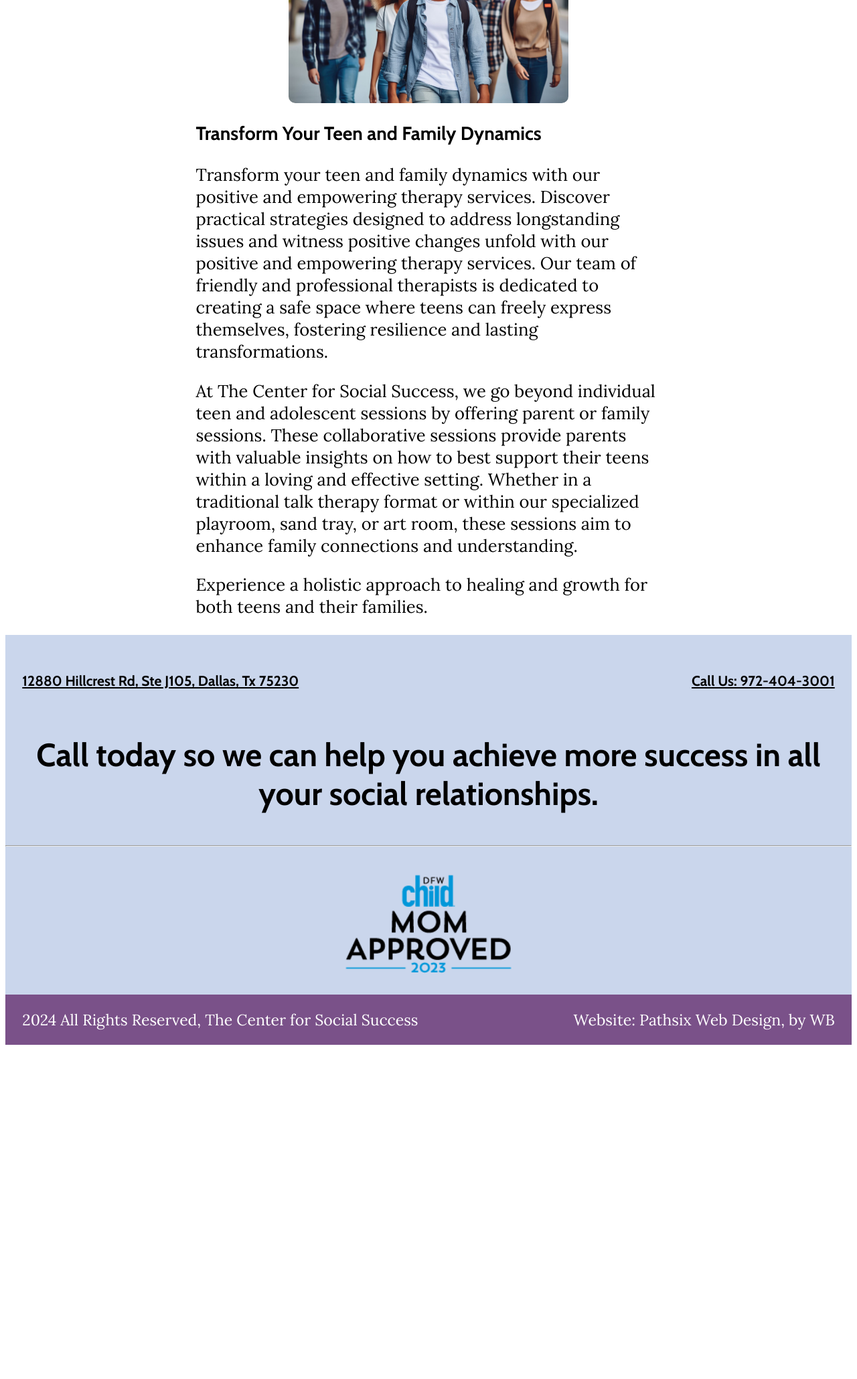
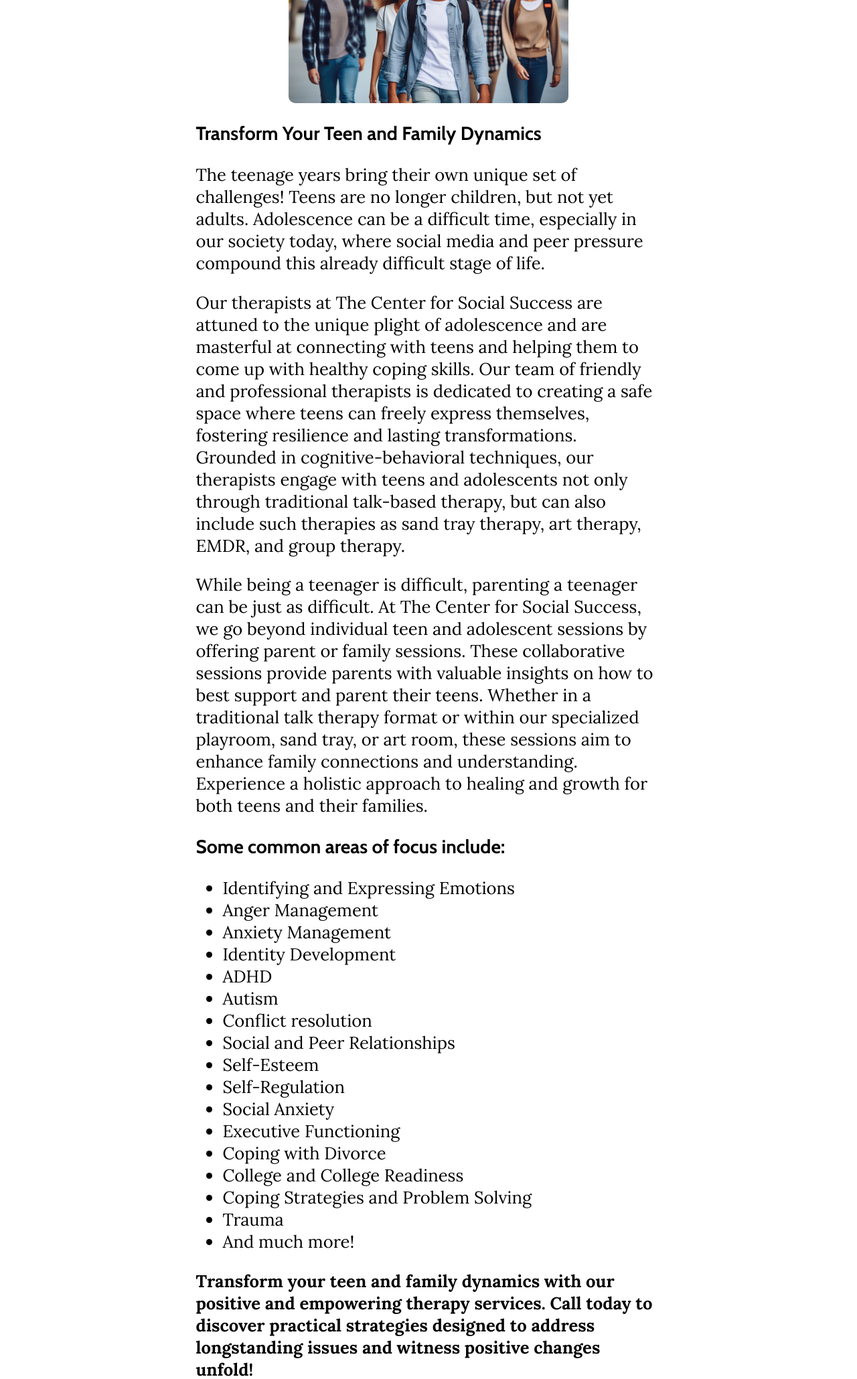
Before and after one commit to boonewh/css-website, a CodeIgniter app: page /database/teen in a window 1280 px wide. Shown: the part 552-2611 px from the top of the page at 67% size. Before the commit the page ends 2112 px from the top, so only its background shows below. Run offline with CodeIgniter, Linux system fonts and the light colour scheme.

Commit message:
Adding two new services & Erin changes

```diff
--- a/application/controllers/Pages.php
+++ b/application/controllers/Pages.php
@@ -66,6 +66,16 @@ class Pages extends CI_Controller {
                 'description' => "Let us help you in all of your social interactions and social skills. Family, individual counseling and group therapy including animal assisted therapy and play therapy.",
         ];
 
+        private $emdrData = [
+                'title' => "CSS EMDR",
+                'description' => "Let us help you in all of your social interactions and social skills. Family, individual counseling and group therapy including animal assisted therapy and play therapy.",
+        ];
+
+        private $sandtrayData = [
+                'title' => "CSS Sand Tray and Art Therapy",
+                'description' => "Let us help you in all of your social interactions and social skills. Family, individual counseling and group therapy including animal assisted therapy and play therapy.",
+        ];
+
         private $scheduleData = [
                 'title' => "CSS Group Therapy Schedule",
                 'description' => "Let us help you in all of your social interactions and social skills. Family, individual counseling and group therapy including animal assisted therapy and play therapy.",
@@ -97,6 +107,10 @@ class Pages extends CI_Controller {
                         $data = $this->adultData;
                 } else if ($page === 'family') {
                         $data = $this->familyData;
+                }else if ($page === 'emdr') {
+                        $data = $this->emdrData;
+                }else if ($page === 'sandtray') {
+                        $data = $this->sandtrayData;
                 } else if ($page === 'staff') {
                         $data = $this->staffData;
                 } else if ($page === 'pups') {
--- a/application/views/pages/play.php
+++ b/application/views/pages/play.php
@@ -1,13 +1,13 @@
         <main>
             <div class="therapy-container2">
-                <h1 id="social">Play Therapy Group</h1>
+                <h1 id="social">Play Therapy</h1>
                 <br>
             </div>
             <br>
             <div>
                 <section class="therapy">
-                    <img src="assets/images/play.jpg" alt="Play Therapy Image">
-                    <h2>Is your child struggling to express their emotions?</h2>
+                    <img src="assets/images/play-therapy.jpg" alt="Play Therapy Image">
+                    <h3>Is your child struggling to express their emotions?</h3>
                     <p>Whether it's dealing with anger, anxiety, or processing family issues, have you exhausted all the online recommendations with little success? Discover the transformative power of play therapy – a safe and therapeutic space designed for children aged 10 and younger.</p>
 
                     <p>In play therapy, children find a unique opportunity to express their emotions and overcome challenges through the power of play. Children do not have the experience or language to express themselves in the same way as adults. Our dedicated therapists use creative and play-based interventions to guide them through this process. Play therapy can help to improve communication skills, develop effective coping skills, identify and express feelings, and strengthen family bonds.</p>
--- a/application/views/pages/social.php
+++ b/application/views/pages/social.php
@@ -6,7 +6,7 @@
             <br>
             <section class="therapy">
                 <img src="assets/images/SocialSkillsGroups.jpg" alt="Social Skills Groups">
-                <h2>Is Your Child Struggling with Social Relationships?</h2>
+                <h3>Is Your Child Struggling with Social Relationships?</h3>
                 <p><strong>Discover the transformative impact of our Social Skills Groups!</strong></p>
                 <p>At The Center for Social Success, we understand the importance of fostering meaningful
                 connections for children. Our unique social skills groups offer a dedicated space for
--- a/application/views/pages/staff.php
+++ b/application/views/pages/staff.php
@@ -5,7 +5,7 @@
             <div class="container2">
                 <div class="staff">
                     <img src="assets/images/erin.jpg" alt="Erin Lozano">
-                    <h4>Erin Lozano, M.Ed, LPC-Supervisor, RPT-S</h4>
+                    <h4>Erin Lozano, MEd, LPC-Supervisor, RPT-S</h4>
                     <h5>Early Childhood Division Director</h5>
                     <ul>
                         <li>Specializations Include:</li>
--- a/application/views/pages/teen.php
+++ b/application/views/pages/teen.php
@@ -1,19 +1,42 @@
         <main>
             <div class="therapy-container2">
-                <h1 id="social">Teen and Adolescent Therapy</h1>
+                <h1>Teen and Adolescent Therapy</h1>
                 <br>
             </div>
             <br>
             <div class= "therapy">
                 <section>
-                    <img src="assets/images/teen.jpg" alt="Child, Teen, Family">
+                    <img src="assets/images/teen.jpg" alt="Teen and Adolescent Therapy image">
                     <h3>Transform Your Teen and Family Dynamics</h3>
-                    <p>Transform your teen and family dynamics with our positive and
-                    empowering therapy services. Discover practical strategies designed to address longstanding issues and witness positive changes unfold with our positive and empowering therapy services. Our team of friendly and professional therapists is dedicated to creating a safe space where teens can freely express themselves, fostering resilience and lasting transformations.</p>
+                    <p>The teenage years bring their own unique set of challenges! Teens are no longer children, but not yet adults. Adolescence can be a difficult time, especially in our society today, where social media and peer pressure compound this already difficult stage of life.</p>
 
-                    <p>At The Center for Social Success, we go beyond individual teen and adolescent sessions by offering parent or family sessions. These collaborative sessions provide parents with valuable insights on how to best support their teens within a loving and effective setting. Whether in a traditional talk therapy format or within our specialized playroom, sand tray, or art room, these sessions aim to enhance family connections and understanding.</p>
+                    <p>Our therapists at The Center for Social Success are attuned to the unique plight of adolescence and are masterful at connecting with teens and helping them to come up with healthy coping skills. Our team of friendly and professional therapists is dedicated to creating a safe space where teens can freely express themselves, fostering resilience and lasting transformations. Grounded in cognitive-behavioral techniques, our therapists engage with teens and adolescents not only through traditional talk-based therapy, but can also include such therapies as sand tray therapy, art therapy, EMDR, and group therapy.</p>
 
-                    <p>Experience a holistic approach to healing and growth for both teens and their families.</p>
+                    <p>While being a teenager is difficult, parenting a teenager can be just as difficult. At The Center for Social Success, we go beyond individual teen and adolescent sessions by offering parent or family sessions. These collaborative sessions provide parents with valuable insights on how to best support and parent their teens. Whether in a traditional talk therapy format or within our specialized playroom, sand tray, or art room, these sessions aim to enhance family connections and understanding. Experience a holistic approach to healing and growth for both teens and their families.</p>
+
+                    <h3>Some common areas of focus include:</h3>
+                    <ul>
+                        <li>Identifying and Expressing Emotions</li>
+                        <li>Anger Management</li>
+                        <li>Anxiety Management</li>
+                        <li>Identity Development</li>
+                        <li>ADHD</li>
+                        <li>Autism</li>
+                        <li>Conflict resolution</li>
+                        <li>Social and Peer Relationships</li>
+                        <li>Self-Esteem</li>
+                        <li>Self-Regulation</li>
+                        <li>Social Anxiety</li>
+                        <li>Executive Functioning</li>
+                        <li>Coping with Divorce</li>
+                        <li>College and College Readiness</li>
+                        <li>Coping Strategies and Problem Solving</li>
+                        <li>Trauma</li>
+                        <li>And much more!</li>
+                    </ul>
+
+                    <p><strong>Transform your teen and family dynamics with our positive and empowering therapy services. Call today to discover practical strategies designed to address longstanding issues and witness positive changes unfold!</strong></p>
+
                 </section>
             </div>
         </main>
--- a/application/views/templates/header.php
+++ b/application/views/templates/header.php
@@ -51,8 +51,8 @@
 							<li><a href="/animal">Animal Assisted Therapy</a></li>
 							<li><a href="/adult">Young Adult and Adult Therapy</a></li>
 							<li><a href="/family">Family, Parenting and Sibling Therapy</a></li>
-							<li><a href="/family">EMDR</a></li>
-							<li><a href="/family">Sand Tray and Art Therapy</a></li>
+							<li><a href="/emdr">EMDR</a></li>
+							<li><a href="/sandtray">Sand Tray and Art Therapy</a></li>
 						</ul>
 					</li>
 					<li><a href="/staff">Our Staff</a></li>
--- a/assets/css/main.css
+++ b/assets/css/main.css
@@ -211,12 +211,12 @@ input[type="submit"]:active {
 }
 
 .services {
-	margin: 0 10px;
+	margin: 0 5px;
 	width: 100%;
 }
 
 .services a {
-	font-size: 1.2em;
+	font-size: 0.95em;
 }
 
 .services img {
@@ -226,8 +226,8 @@ input[type="submit"]:active {
 
 /* Therapy Styles */
 
-#css-group {
-	display: none;
+#css-group img {
+	width: 100%;
 }
 
 .therapy-container {
@@ -503,7 +503,7 @@ footer {
 .advert {
 	color: white;
 	font-size: 0.9em;
-	background-color: #7a5189;
+	background-color: #4682b4;
 }
 
 @media screen and (min-width: 768px) {
@@ -547,6 +547,10 @@ footer {
 		width: 100%;
 		text-align: center;
 		margin-bottom: 20px;
+	}
+
+	#css-group img {
+		width: 80%;
 	}
 
 	.first-paragraph::first-letter {
@@ -686,7 +690,7 @@ footer {
 		margin-left: auto;
 		margin-right: 20%;
 		margin-top: 20px;
-		width: 50%;
+		width: 80%;
 		font-size: 1.5em;
 		border: 2px solid black;
 	}
@@ -694,7 +698,7 @@ footer {
 	.table1 {
 		margin-left: 20%;
 		margin-top: 20px;
-		width: 55%;
+		width: 80%;
 		font-size: 1.5em;
 		border: 2px solid black;
 	}
@@ -792,7 +796,7 @@ footer {
 
 	.services {
 		flex: 1 1 35%;
-		margin: 10px 20px;
+		margin: 10px 10px;
 	}
 
 	.services img {
@@ -821,4 +825,8 @@ footer {
 	.parallax2 {
 		background-attachment: fixed;
 	}
+
+	#css-group img {
+		width: 50%;
+	}
 }
```
Also changed, not shown: application/views/pages/adult.php (+24 -0 lines), application/views/pages/emdr.php (added, +31 -0 lines), application/views/pages/home.php (+11 -8 lines), application/views/pages/location.php (+8 -1 lines), application/views/pages/sandtray.php (added, +45 -0 lines), application/views/pages/services.php (+8 -6 lines), assets/images/emdr.jpg (added), assets/images/play-therapy.jpg (added), assets/images/play.jpg (deleted), assets/images/sandtray.jpg (added).
